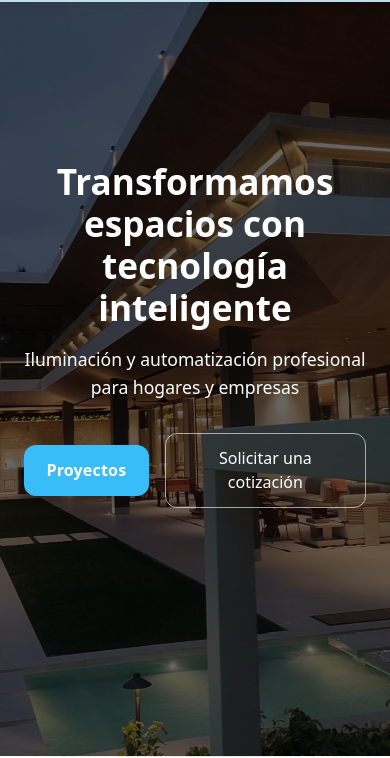
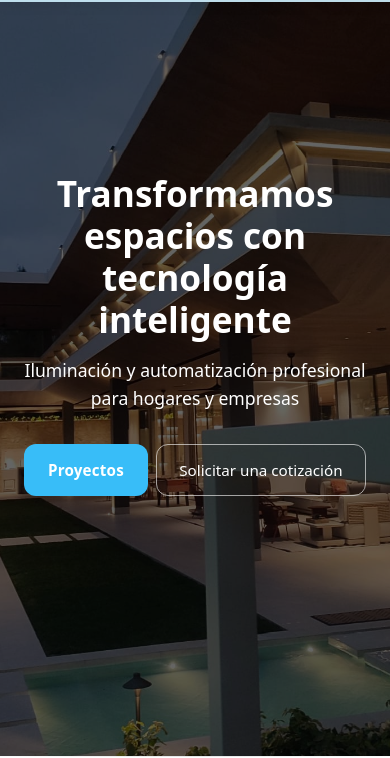
Before and after one commit to Valery1302/infinity-home-landing, a website built with Vite: page index.html in a window 390 px wide. Shown: the part 88-846 px from the top of the page. Built offline with nearby package versions, Linux system fonts and the light colour scheme.

Commit message:
estilo movil

```diff
--- a/index.html
+++ b/index.html
@@ -72,10 +72,9 @@
             <p class="text-lg md:text-xl mb-8">
                 Iluminación y automatización profesional para hogares y empresas
             </p>
-            <div class="flex items-center gap-4 justify-center">
-                <a href="#proyectos" class="btn-brand">Proyectos</a>
-                <a href="#contacto" class="btn-ghost">Solicitar una cotización</a>
-            </div>
+            <div class="hero-actions">
+                <a href="#proyectos" class="btn-brand btn-hero">Proyectos</a>
+                <a href="#contacto" class="btn-ghost btn-hero">Solicitar una cotización</a>
             </div>
     </header>
 
@@ -271,7 +270,8 @@
         });
     </script>
 
-<div id="overlay" class="fixed inset-0 bg-black/50 opacity-0 pointer-events-none transition-opacity duration-500"></div>
+    <div id="overlay" class="fixed inset-0 bg-black/50 opacity-0 pointer-events-none transition-opacity duration-500">
+    </div>
 
 </body>
 
--- a/src/styles.css
+++ b/src/styles.css
@@ -307,7 +307,6 @@ body { accent-color: var(--brand); }
 }
 
 
-
 .form-input {
   width: 100%;
   border: 1px solid #e5e7eb;
@@ -325,3 +324,38 @@ body { accent-color: var(--brand); }
   border-color: #38bdf8;
   box-shadow: 0 0 0 3px rgba(56, 189, 248, 0.25);
 }
+/* ===================
+   HERO BUTTONS
+======================*/
+
+.btn-hero {
+  display: inline-flex;
+  align-items: center;
+  justify-content: center;
+  min-height: 3.25rem;
+  padding: 0.85rem 1.4rem;
+  line-height: 1.1;
+  text-align: center;
+}
+
+
+.hero-actions {
+  display: flex;
+  align-items: stretch;
+  justify-content: center;
+  gap: 1rem;
+}
+
+
+@media (max-width: 640px) {
+  .hero-actions {
+    flex-direction: row;
+    gap: 0.5rem;
+  }
+  .btn-hero {
+    flex: 1;
+    font-size: 0.95rem;
+    white-space: nowrap;
+    min-height: 3.25rem;
+  }
+}
```
Lines whose indentation alone changed are shown as unchanged.
